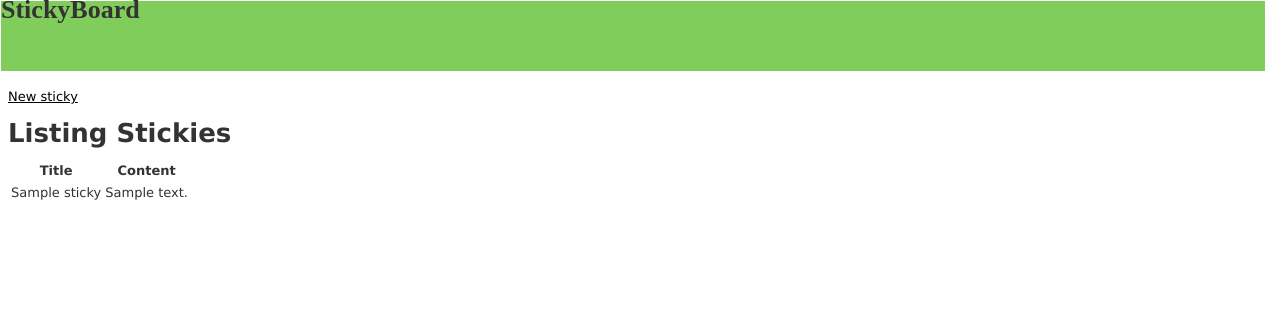
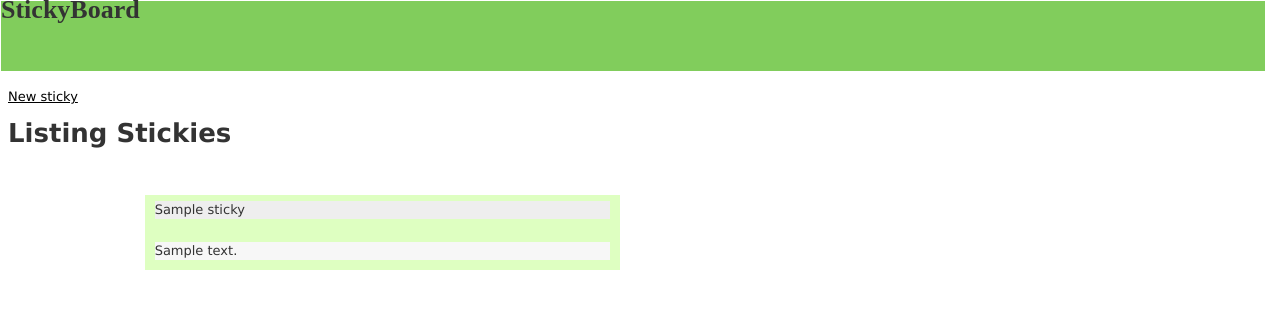
Before and after one commit to NimeshNarayanan/ChatRoom, a Rails app: page /stickies/index in a window 1280 px wide. Shown: the top 309 px of the page. Run offline with Rails 7, Linux system fonts and the light colour scheme; tables that the repository leaves empty hold one stand-in row (values such as "Sample post"); style sheets or scripts are compiled from the project's sources; some libraries are stand-ins or nearby versions.

Commit message:
chenged some styles

```diff
--- /dev/null
+++ b/User_Auth/app/assets/stylesheets/sticky_lister_style.scss
@@ -0,0 +1,28 @@
+.sticky_container{
+  //background-color: #2E2F30;
+  width: 80%;
+  margin: 0 auto;
+  padding: 2%;
+}
+.sticky{
+  display: inline-block;
+  background-color: #DEFFC1;
+  width: 45%;
+  height: auto;
+  margin: 1%;
+  padding: 1%;
+}
+.sticky_title{
+  background-color: #eeeeee;
+  width: 100%;
+  height: 30%;
+  margin: -4px auto;
+  padding: 0%;
+}
+.sticky_content{
+  background-color: #F7F7F7;
+  width: 100%;
+  height: 30%;
+  margin-top: 6%;
+  padding: 0%;
+}
--- a/User_Auth/app/views/stickies/form.html.erb
+++ b/User_Auth/app/views/stickies/form.html.erb
@@ -8,7 +8,7 @@
 
     <div class="field">
     <%= f.label :content %><br>
-    <%= f.text_field :content %>
+    <%= f.text_area :content %>
   </div>
   <div class="actions">
     <%= f.submit :create%>
--- a/User_Auth/app/views/stickies/index.html.erb
+++ b/User_Auth/app/views/stickies/index.html.erb
@@ -2,24 +2,18 @@
 <%= link_to 'New sticky', controller: 'stickies', action: 'rout' %>
 <h1>Listing Stickies</h1>
 
-<table>
-  <thead>
-    <tr>
-      <th>Title</th>
-      <th>Content</th>
-      <th colspan="3"></th>
-    </tr>
-  </thead>
-
-  <tbody>
-    <% @stickies.each do |sticky| %>
-      <tr>
-        <td><%= sticky.title %></td>
-        <td><%= sticky.content %></td>
-      </tr>
-    <% end %>
-  </tbody>
-</table>
+<div class= "sticky_container">
+  <% @stickies.each do |sticky| %>
+  <div class="sticky">
+    <div class="sticky_title">
+      <%= sticky.title %>
+    </div>
+    <div class="sticky_content">
+      <%= sticky.content %>
+    </div>
+  </div>
+  <% end %>
+</div>
 
 <br>
 
--- a/User_Auth/app/views/stickies/show.html.erb
+++ b/User_Auth/app/views/stickies/show.html.erb
@@ -11,4 +11,4 @@
   <%= @sticky.content %>
 </p>
 
-<%= link_to 'Back', stickies_rout_path %>
+<%= link_to 'Back', stickies_index_path %>
```
